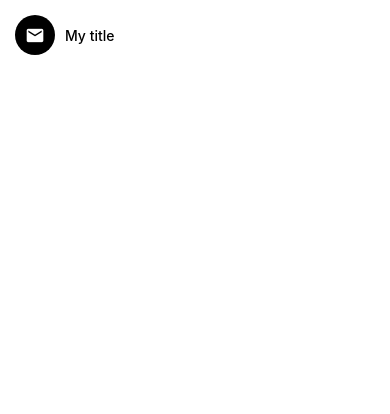
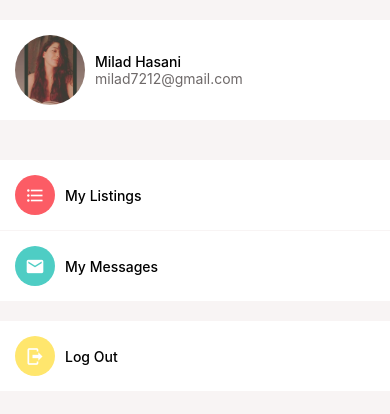
Before and after one commit to milad7212/Doit, a React Native app: screen / in a window 390 px wide. Shown: the top 414 px of the page. Built offline with nearby package versions, Linux system fonts and the light colour scheme.

Commit message:
Feat : Add Account Screen

```diff
--- a/App.jsx
+++ b/App.jsx
@@ -30,13 +30,10 @@ import Screen from "./app/components/Screen";
 import Icon from "./app/components/Icon";
 import ListItemDeleteAction from "./app/components/ListItemDeleteAction";
 import ListItem from "./app/components/ListItem";
+import AccountScreen from "./app/screens/AccountScreen";
 
 export default function App() {
-  return (
-    <Screen>
-      <ListItem title="My title" ImageComponent={<Icon name="email" />} />
-    </Screen>
-  );
+  return <AccountScreen />;
 }
 
 const styles = StyleSheet.create({
--- a/app/components/ListItem.jsx
+++ b/app/components/ListItem.jsx
@@ -15,7 +15,7 @@ function ListItem({
   title,
   subTitle,
   image,
-  ImageComponent,
+  IconComponent,
   onPress,
   renderRightActions,
 }) {
@@ -24,7 +24,7 @@ function ListItem({
       <TouchableHighlight underlayColor={colors.secondary} onPress={onPress}>
         <View style={styles.container}>
           {image && <Image style={styles.image} source={image} />}
-          {ImageComponent}
+          {IconComponent}
           <View style={styles.detailsContainer}>
             <AppText style={styles.title}>{title}</AppText>
             {subTitle && <AppText style={styles.subTitle}>{subTitle}</AppText>}
@@ -38,6 +38,7 @@ const styles = StyleSheet.create({
   container: {
     flexDirection: "row",
     padding: 15,
+    backgroundColor: colors.white,
   },
   detailsContainer: {
     marginLeft: 10,
--- /dev/null
+++ b/app/components/ListItemSeparator.jsx
@@ -0,0 +1,17 @@
+import React from "react";
+import { View } from "react-native";
+import colors from "../config/colors";
+
+function ListItemSeparator(props) {
+  return (
+    <View
+      style={{
+        width: "100%",
+        height: 1,
+        backgroundColor: colors.light,
+      }}
+    ></View>
+  );
+}
+
+export default ListItemSeparator;
--- a/app/components/Screen.jsx
+++ b/app/components/Screen.jsx
@@ -1,8 +1,8 @@
 import React from "react";
 import { Platform, SafeAreaView, StatusBar, StyleSheet } from "react-native";
 
-function Screen({ children }) {
-  return <SafeAreaView style={styles.screen}>{children}</SafeAreaView>;
+function Screen({ children, style }) {
+  return <SafeAreaView style={[styles.screen, style]}>{children}</SafeAreaView>;
 }
 const styles = StyleSheet.create({
   screen: {
--- /dev/null
+++ b/app/screens/AccountScreen.jsx
@@ -0,0 +1,70 @@
+import React from "react";
+import { FlatList, StyleSheet, View } from "react-native";
+import Icon from "../components/Icon";
+import ListItem from "../components/ListItem";
+import ListItemSeparator from "../components/ListItemSeparator";
+import Screen from "../components/Screen";
+import colors from "../config/colors";
+
+const menuItems = [
+  {
+    title: "My Listings",
+    icon: {
+      name: "format-list-bulleted",
+      backgroundColor: colors.primary,
+    },
+  },
+  {
+    title: "My Messages",
+    icon: {
+      name: "email",
+      backgroundColor: colors.secondary,
+    },
+  },
+];
+
+function AccountScreen(props) {
+  return (
+    <Screen style={styles.screen}>
+      <View style={styles.container}>
+        <ListItem
+          title="Milad Hasani"
+          subTitle="milad7212@gmail.com"
+          image={require("../assets/sahra.jpg")}
+        />
+      </View>
+      <View style={styles.container}>
+        <FlatList
+          data={menuItems}
+          keyExtractor={(menuItem) => menuItem.title}
+          ItemSeparatorComponent={ListItemSeparator}
+          renderItem={({ item }) => (
+            <ListItem
+              title={item.title}
+              IconComponent={
+                <Icon
+                  name={item.icon.name}
+                  backgroundColor={item.icon.backgroundColor}
+                />
+              }
+            />
+          )}
+        />
+      </View>
+      <ListItem
+        title="Log Out"
+        IconComponent={<Icon name="logout" backgroundColor="#ffe66d" />}
+      />
+    </Screen>
+  );
+}
+const styles = StyleSheet.create({
+  screen: {
+    backgroundColor: colors.light,
+  },
+  container: {
+    marginVertical: 20,
+  },
+});
+
+export default AccountScreen;
```
